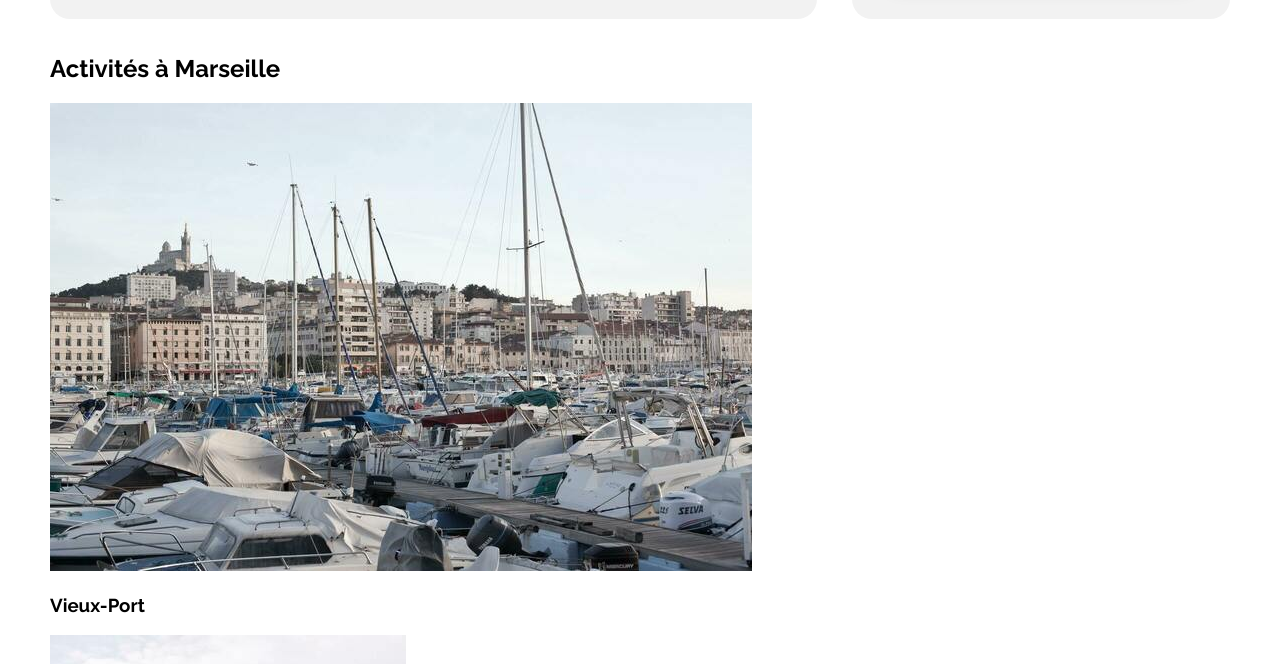
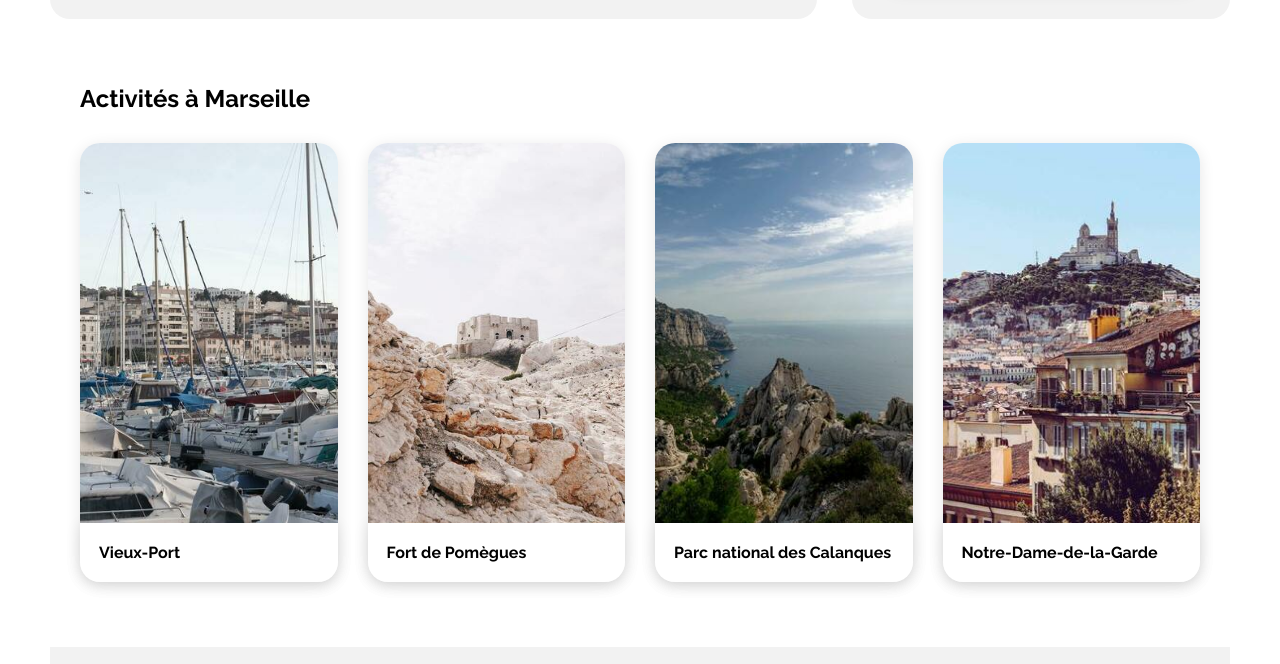
Before and after one commit to mosaber30/Booki, a plain HTML site: page index.html in a window 1280 px wide. Shown: the part 1058-1722 px from the top of the page. Drawn offline with Linux system fonts and the light colour scheme.

Commit message:
activities section update

```diff
--- a/style.css
+++ b/style.css
@@ -20,7 +20,12 @@
     --text-style-3-font-size: 22px;
 
 }
+
 /**********************/
+
+/***********************/
+/****** General ******/
+/***********************/
 
 * {
     font-family: 'Raleway', sans-serif;
@@ -49,11 +54,18 @@ a {
 
 }
 
-/****** Hebergements And Populaires ***********/
+
+
+/***********************/
+/****** Hebergements And Populaires  ******/
+/***********************/
+
+
 .hebergements-and-populaires {
     display: flex;
     justify-content: space-between;
     margin-bottom: 35px;
+
 }
 
 .hebergements, .populaires {
@@ -80,7 +92,12 @@ a {
     }
 }
 
-/* header code */
+
+/***********************/
+/****** Header  ******/
+/***********************/
+
+
 
 header {
     display: flex;
@@ -140,13 +157,6 @@ header {
     transition: width .2s;
 }
 
-.header__nav__link.inactive:hover {
-    color: var(--main-color);
-}
-
-.header__nav__link.inactive:hover::before {
-    width: 100%;
-}
 
 /*****      MEDIA      *****/
 /********  QUERIES *********/
@@ -209,7 +219,11 @@ header {
 
 /* end of header */
 
-/* search */
+
+/***********************/
+/****** Search  ******/
+/***********************/
+
 
 .search {
     display: flex;
@@ -320,6 +334,7 @@ header {
 /**********************************/
 /************* Filters ************/
 /**********************************/
+
 .search__filters {
     display: flex;
     align-items: center;
@@ -459,7 +474,11 @@ header {
 /* end of search */
 
 
-/* hebergements part */
+/***********************/
+/****** Hebergements  ******/
+/***********************/
+
+
 .hebergements {
 	display: flex;
 	flex-direction: column;
@@ -592,7 +611,11 @@ header {
 
 /* end of hebergements part */
 
-/* populaies part */
+
+/***********************/
+/****** Populaires  ******/
+/***********************/
+
 
 .populaires {
 	display: flex;
@@ -725,6 +748,87 @@ header {
 }
 
 
+
+/***********************/
+/****** activities ******/
+/***********************/
+
+.activities {
+	display: flex;
+	flex-direction: column;
+	padding: 15px;
+	margin-bottom: 30px;
+}
+
+.activities__title {
+	margin: 15px 0 15px 15px;
+}
+
+.activities__cards {
+	display: flex;
+	align-items: start;
+	height: 439px;
+}
+
+/**********************************/
+/********* Activities Card ********/
+/**********************************/
+
+.activities__cards__card {
+    display: flex;
+    flex-direction: column;
+    width: 297px;
+    height: 100%;
+    min-height: 140px;
+    max-height: 439px;
+    margin: 15px;
+    border-radius: 20px;
+	box-shadow: 0 3px 15px rgba(0, 0, 0, 0.1);
+}
+
+.activities__cards__card__link {
+    height: 100%;
+}
+
+.activities__cards__card__link__img {
+    width: 100%;
+    max-height: 380px;
+    height: 100%;
+    border-radius: 20px 20px 0 0;
+	margin: 0;
+	opacity: 1;
+
+}
+
+.activities__cards__card__link__img img {
+    width: 100%;
+    max-height: 380px;
+    height: 100%;
+    object-fit: cover;
+    border-radius: 20px 20px 0 0;
+	margin: 0;
+
+}
+
+.activities__cards__card__link__txt {
+	background-color: var(--white);
+	display: flex;
+	align-items: center;
+	flex-wrap: wrap;
+	border-radius: 0 0 20px 20px;
+	box-shadow: 0 3px 15px rgba(0, 0, 0, 0.1);
+	transition: box-shadow 0.2s;
+}
+
+
+.activities__cards__card__link__txt__title {
+	font-weight: var(--text-style-2-font-weight);
+	font-size: var(--text-style-2-font-size);
+	height: fit-content;
+	padding: 20px 19px;
+	margin: 0;
+}
+
 /**********************************/
 /********** Footer  *********/
 /**********************************/
@@ -792,7 +896,6 @@ header {
       }
 }
 
-
 /**********************************/
 /********** End Footer  *********/
 /**********************************/
```
